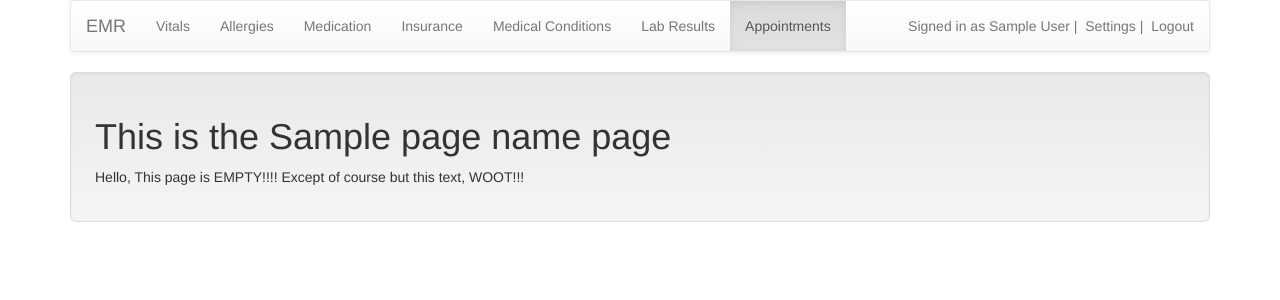
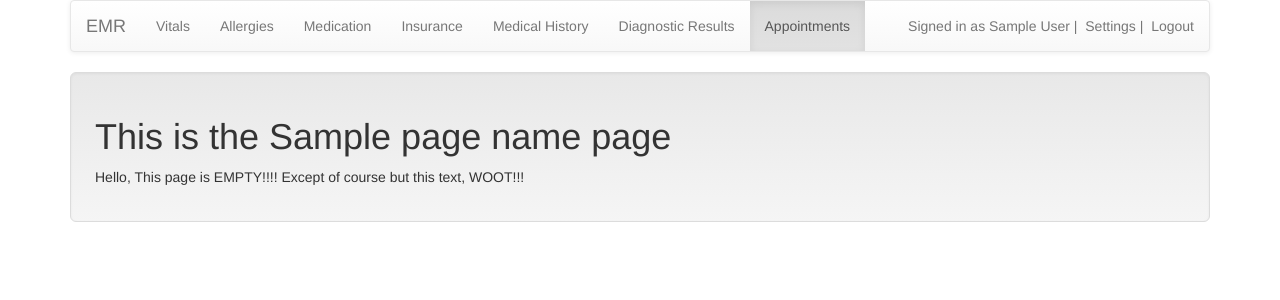
Before and after one commit to chrcoe/emr-patient, a Django app: template emrapp/patient/templates/patient/appts.html in a window 1280 px wide. Shown: the top 300 px of the page. Run offline with Django 3.2, Linux system fonts and the light colour scheme; tables that the repository leaves empty hold one stand-in row (values such as "Sample post"); the template is opened without the code that fills it: values that come from a table or form of the project are taken from there, most other values are stand-ins (such as "Sample title", 1, 10 or a date in 2020); some libraries are stand-ins or nearby versions.

Commit message:
Fixed navigation bar for name changes

```diff
--- a/emrapp/patient/views.py
+++ b/emrapp/patient/views.py
@@ -128,7 +128,7 @@ def appts(request, patient_id):
     patient = get_object_or_404(Patient, pk=patient_id)
     if patient.is_admin or patient.is_staff:
         return redirect('/admin/')
-    appts = get_object_or_404(Appointment, id_patient=patient_id)
+    appts = get_list_or_404(Appointment, id_patient=patient_id)
     return render(request, 'patient/appts.html',
                   {'patient': patient, 'appts': appts, 'page_name': 'Appointments'})
 
--- a/emrapp/templates/main/base.html
+++ b/emrapp/templates/main/base.html
@@ -38,8 +38,8 @@
             <li{% block nav-allergies %}{% endblock %}><a href="{% url 'patient:allergies' patient.id %}">Allergies</a></li>
             <li{% block nav-medication %}{% endblock %}><a href="{% url 'patient:medication' patient.id %}">Medication</a></li>
             <li{% block nav-insurance %}{% endblock %}><a href="{% url 'patient:insurance' patient.id %}">Insurance</a></li>
-            <li{% block nav-conditions %}{% endblock %}><a href="{% url 'patient:conditions' patient.id %}">Medical Conditions</a></li>
-            <li{% block nav-labresults %}{% endblock %}><a href="{% url 'patient:diagnosticresults' patient.id %}">Lab Results</a></li>
+            <li{% block nav-conditions %}{% endblock %}><a href="{% url 'patient:conditions' patient.id %}">Medical History</a></li>
+            <li{% block nav-labresults %}{% endblock %}><a href="{% url 'patient:diagnosticresults' patient.id %}">Diagnostic Results</a></li>
             <li{% block nav-appts %}{% endblock %}><a href="{% url 'patient:appts' patient.id %}">Appointments</a></li>
 
             <!--
```
